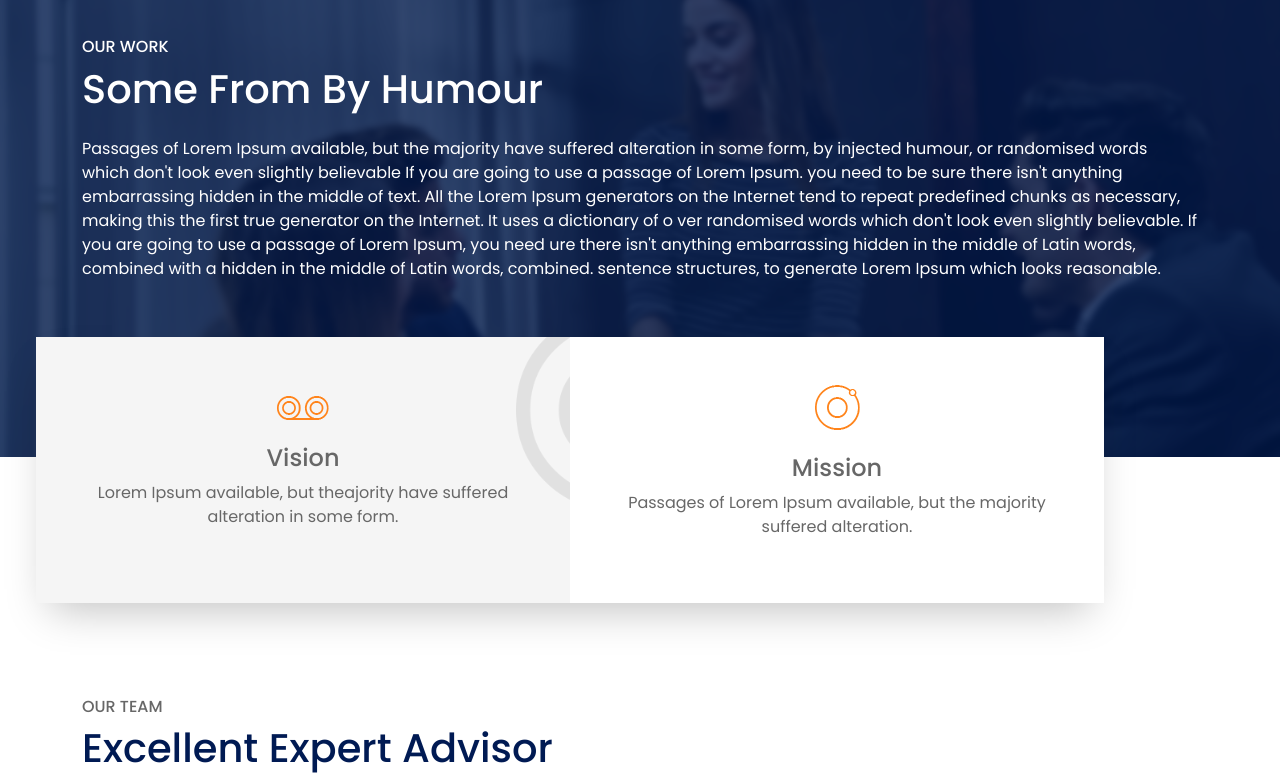
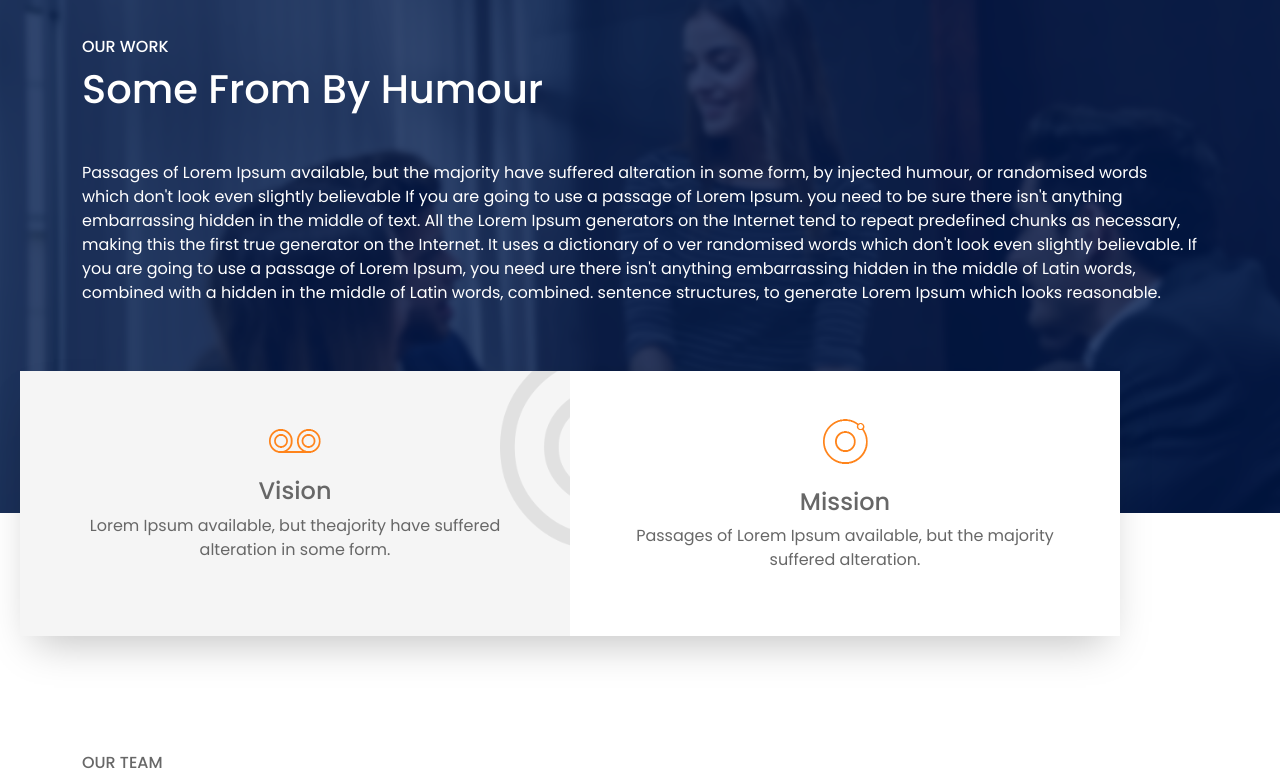
Before and after one commit to NaveenKharwar/onepage-studio, a website: page index.html in a window 1280 px wide. Shown: the part 7020-7797 px from the top of the page. Drawn offline with nearby package versions, Linux system fonts and the light colour scheme; files that its build step writes are made by us from their sources; files whose address does not match are found by name.

Commit message:
Fix spacing in our work section

```diff
--- a/index.html
+++ b/index.html
@@ -421,7 +421,7 @@
           <div class="text-light">
             <h6 class="text-uppercase font-weight-bold">our work</h6>
             <h1 class="text-capitalize mb-lg-4 mb-md-1">some from by humour</h1>
-            <p>
+            <p class="my-5">
               Passages of Lorem Ipsum available, but the majority have suffered
               alteration in some form, by injected humour, or randomised words
               which don't look even slightly believable If you are going to use
@@ -439,9 +439,9 @@
           </div>
         </div>
         <div
-          class="container mt-lg-6 mt-md-0 top-60 left-0 right-0 vission-mission"
+          class="container mt-lg-6 mt-md-0 pb-6 pb-lg-0 top-60 left-0 right-0 vission-mission"
         >
-          <div class="row bg-light mx-4">
+          <div class="row bg-light mx-2">
             <div
               class="col-lg-6 col-md-12 p-5 border-right border-1 d-flex flex-column justify-content-center align-items-center text-center"
               style="background-image: url('src/img/circle.png');
@@ -1259,7 +1259,7 @@
     background-size: cover;
     background-attachment: fixed;
   "
-      class="text-light py-6"
+      class="text-light py-5"
     >
       <div class="container">
         <div class="row d-flex flex-row  text-center">
```
